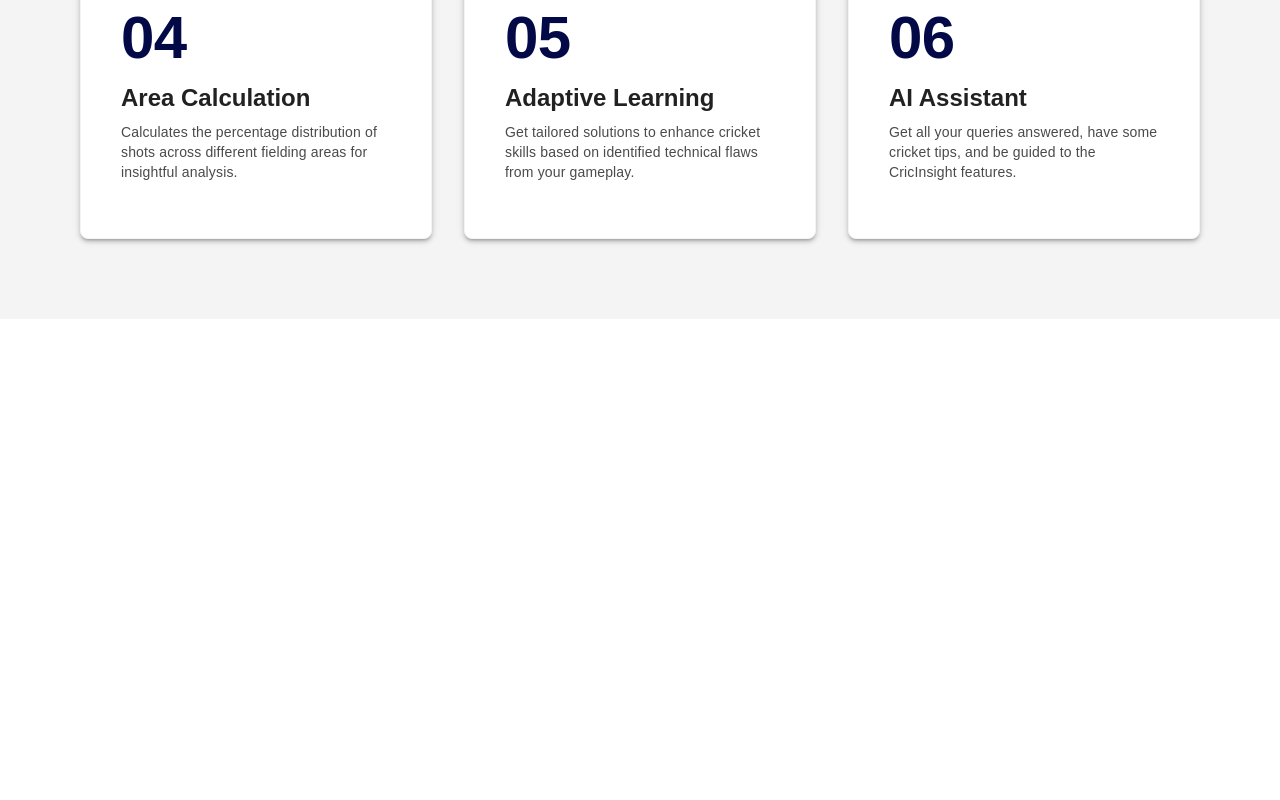
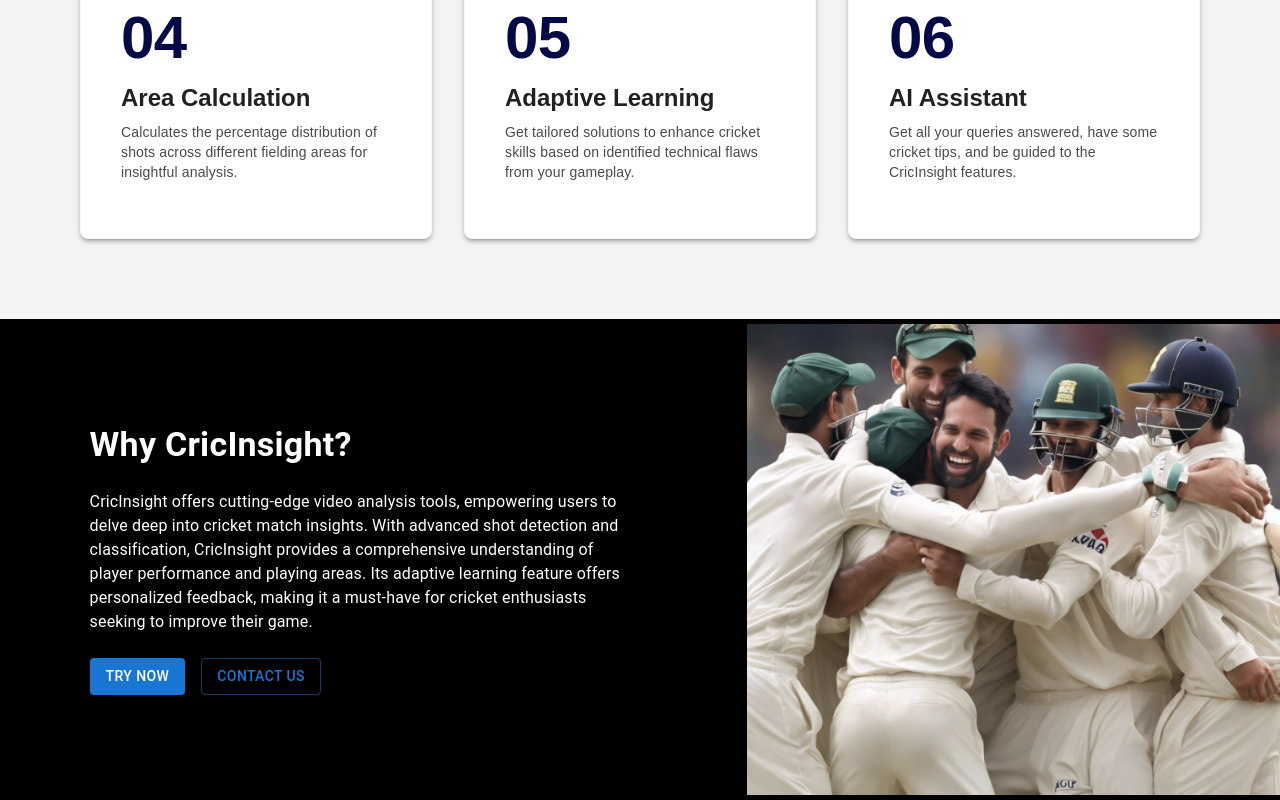
Before and after one commit to Daoud-Hussain/CricInsight, a React (Vite) app in the folder frontend/: page / in a window 1280 px wide. Shown: the part 2213-3013 px from the top of the page. Before the commit the page ends 2532 px from the top, so only its background shows below. Built offline with nearby package versions, Linux system fonts and the light colour scheme.

Commit message:
Add - Why cricinsight?

```diff
--- a/frontend/src/components/LandingPage.jsx
+++ b/frontend/src/components/LandingPage.jsx
@@ -12,6 +12,7 @@ import getLPTheme from './getLPTheme';
 import HomeSection from './HomeSection';
 import Experience from './Experience';
 import HowToUseSection from './HowToUse';
+import WhyCricInsight from './WhyCricInsight';
 
 function ToggleCustomTheme({ showCustomTheme, toggleCustomTheme }) {
   return (
@@ -69,6 +70,7 @@ export default function LandingPage() {
       <HomeSection imageSrc="./assets/home-image.png" />
       <Experience />
       <HowToUseSection />
+      <WhyCricInsight />
     </ThemeProvider>
   );
 }
--- /dev/null
+++ b/frontend/src/components/WhyCricInsight.jsx
@@ -0,0 +1,55 @@
+import React from 'react';
+import { Box, Typography, Button, Grid } from '@mui/material';
+
+export default function WhyCricInsight() {
+  return (
+    <Box
+      sx={{
+        display: 'flex',
+        justifyContent: 'center',
+        alignItems: 'center',
+        minHeight: '50vh',
+        backgroundColor: '#000',
+        color: '#fff',
+        padding: '5px 0',
+      }}
+    >
+      <Grid container alignItems="center">
+        <Grid item xs={12} md={7} sx={{padding: '0 7% '}}>
+          <Box sx={{ textAlign: 'left', pr: { md: 4 } }}>
+            <Typography variant="h4" component="h2" sx={{ fontWeight: 'bold', mb: 3 }}>
+              Why CricInsight?
+            </Typography>
+            <Typography variant="body1" sx={{ mb: 3 }}>
+              CricInsight offers cutting-edge video analysis tools, empowering users to delve deep into cricket match insights.
+              With advanced shot detection and classification, CricInsight provides a comprehensive understanding of player performance and playing areas.
+              Its adaptive learning feature offers personalized feedback, making it a must-have for cricket enthusiasts seeking to improve their game.
+            </Typography>
+            <Box>
+              <Button variant="contained" color="primary" sx={{ mr: 2 }}>
+                Try now
+              </Button>
+              <Button variant="outlined" color="primary">
+                Contact us
+              </Button>
+            </Box>
+          </Box>
+        </Grid>
+        <Grid item xs={12} md={5} >
+          <Box
+            component="img"
+            src="/why-cricinsight.png"
+            alt="Why CricInsight"
+            sx={{
+                // height: '50%',
+              width: '100%',
+              height: 'auto',
+            //   borderRadius: '8px',
+              objectFit: 'cover',
+            }}
+          />
+        </Grid>
+      </Grid>
+    </Box>
+  );
+}
```
Also changed, not shown: frontend/public/why-cricinsight.png (added).
